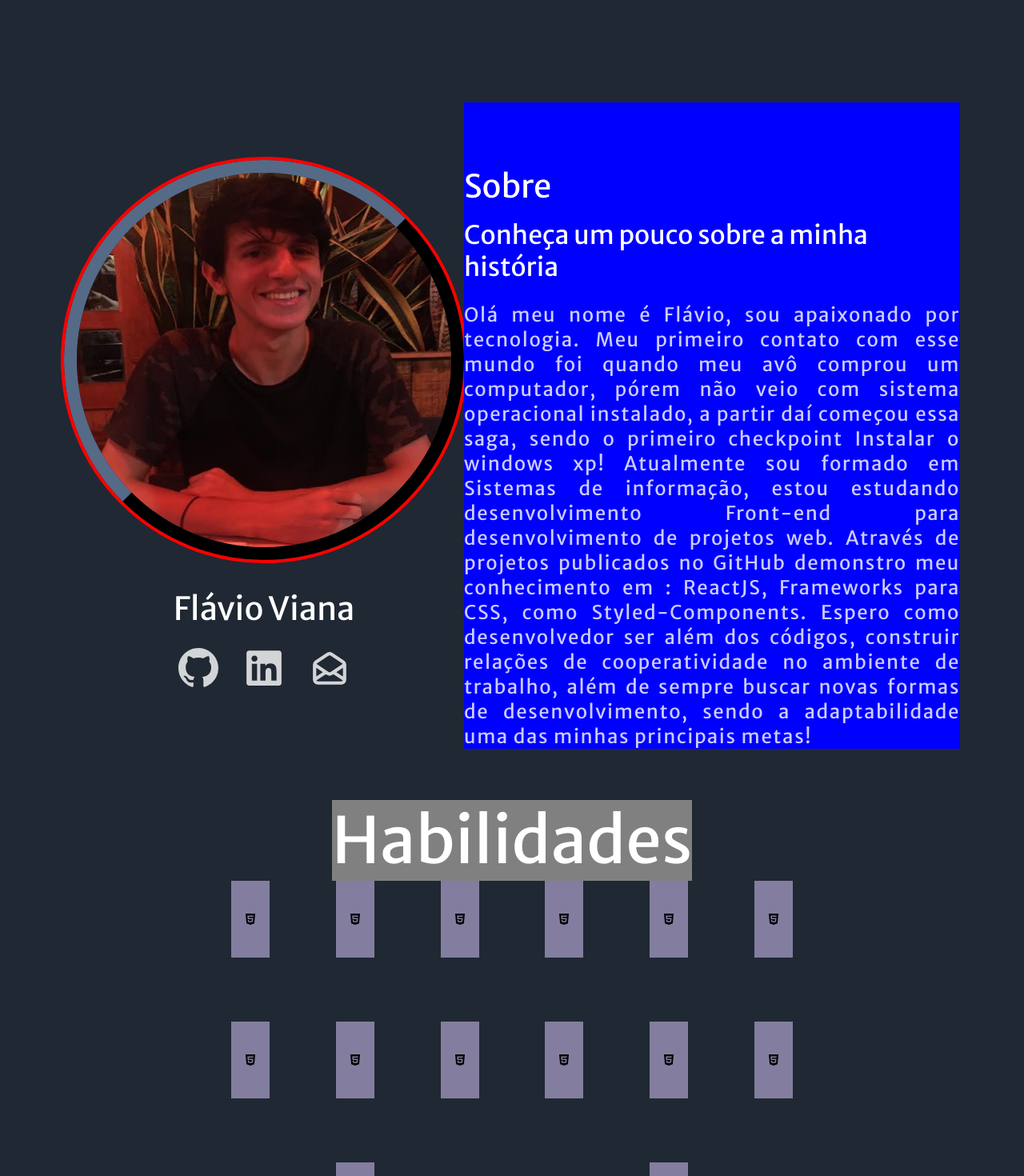
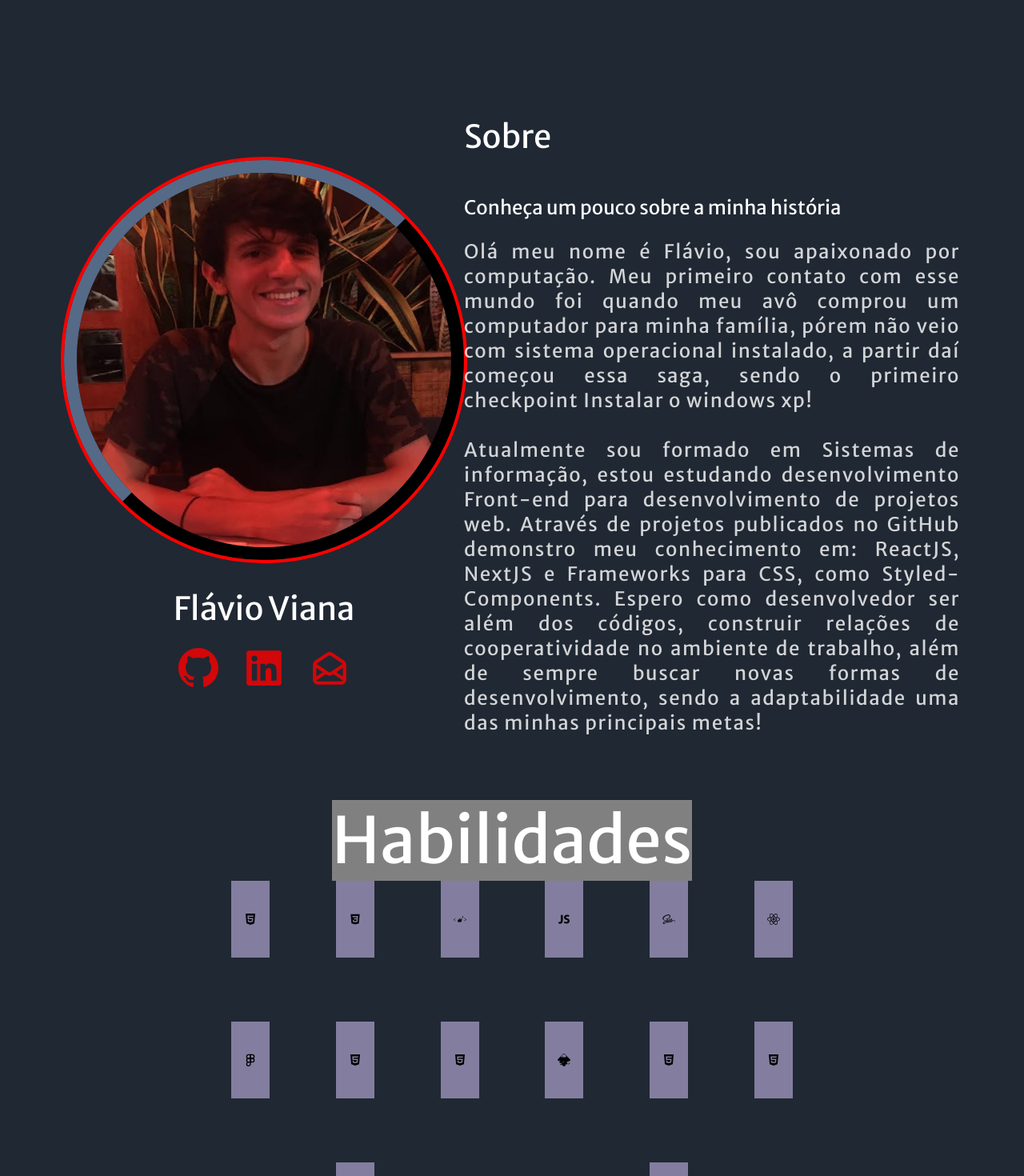
Before and after one commit to FLaVio-G/portifolio, a React (Create React App) app: page / in a window 1280 px wide. Shown: the part 680-2150 px from the top of the page at 80% size. Built offline with nearby package versions, Linux system fonts and the light colour scheme.

Commit message:
importando react icon para o componente skills

```diff
--- a/src/components/About/index.tsx
+++ b/src/components/About/index.tsx
@@ -24,9 +24,9 @@ function About() {
 
           <BarDetail>
 
-          <SubDetail> <BsGithub size={50} /> </SubDetail>
-          <SubDetail> <FaLinkedin size={50} /> </SubDetail>
-          <SubDetail> < HiOutlineMailOpen size={50} /> </SubDetail>
+          <SubDetail> <BsGithub size={50} color="red"  /> </SubDetail>
+          <SubDetail> <FaLinkedin size={50} color="red" /> </SubDetail>
+          <SubDetail> < HiOutlineMailOpen size={50} color="red" /> </SubDetail>
 
           </BarDetail>
 
@@ -41,12 +41,13 @@ function About() {
           Conheça um pouco sobre a minha história
         </Title2>
         <MoreInfo>
-          Olá meu nome é Flávio, sou apaixonado por tecnologia. Meu primeiro contato com esse mundo foi quando
-          meu avô comprou um computador, pórem não veio com sistema operacional instalado, a partir daí começou essa saga, sendo o primeiro
+          Olá meu nome é Flávio, sou apaixonado por computação. Meu primeiro contato com esse mundo foi quando
+          meu avô comprou um computador para minha família, pórem não veio com sistema operacional instalado, a partir daí começou essa saga, sendo o primeiro
           checkpoint Instalar o windows xp!
-
+          <br/>
+          <br/>
           Atualmente sou formado em Sistemas de informação, estou estudando desenvolvimento Front-end para desenvolvimento de projetos web.
-          Através de projetos publicados no GitHub demonstro meu conhecimento em : ReactJS, Frameworks para CSS, como Styled-Components.
+          Através de projetos publicados no GitHub demonstro meu conhecimento em: ReactJS, NextJS e Frameworks para CSS, como Styled-Components.
           Espero como desenvolvedor ser além dos códigos, construir relações de cooperatividade no ambiente de trabalho, além de
           sempre buscar novas formas de desenvolvimento, sendo a adaptabilidade uma das minhas principais metas!
         </MoreInfo>
--- a/src/components/About/styles.ts
+++ b/src/components/About/styles.ts
@@ -21,21 +21,22 @@ export const ImageArea = styled.div`
 
   `;
 export const AreaInfo = styled.div`
- background: blue;
  margin-top: 1.5rem;
  width: 60rem;
 
   `;
 
 export const Title = styled.div`
+  display: flex;
+  justify-content: start;
   color: white;
-  margin-top: 5rem;
   font-size:2.5rem;
   `;
+
 export const Title2 = styled.div`
   color: white;
-  margin-top: 1rem;
-  font-size:2rem;
+  margin-top: 3rem;
+  font-size:1.5rem;
   `;
 
 
--- a/src/components/Skills/index.tsx
+++ b/src/components/Skills/index.tsx
@@ -1,6 +1,12 @@
 import { Container, SkillLane, Title, Wrapper } from "./styles";
 import { FaHtml5 } from 'react-icons/fa';
-
+import { DiCss3 } from 'react-icons/di';
+import { SiStyledcomponents } from 'react-icons/si';
+import { IoLogoJavascript } from 'react-icons/io';
+import { DiSass } from 'react-icons/di';
+import { FaReact} from 'react-icons/fa';
+import { FiFigma } from 'react-icons/fi';
+import { SiInkscape } from 'react-icons/si';
 
 function Skills() {
   return (
@@ -19,7 +25,37 @@ function Skills() {
 
         <SkillLane>
 
-          <FaHtml5 />
+          <DiCss3 />
+
+        </SkillLane>
+
+        <SkillLane>
+
+          <SiStyledcomponents />
+
+        </SkillLane>
+
+        <SkillLane>
+
+          <IoLogoJavascript />
+
+        </SkillLane>
+
+        <SkillLane>
+
+          <DiSass />
+
+        </SkillLane>
+
+        <SkillLane>
+
+          <FaReact />
+
+        </SkillLane>
+
+        <SkillLane>
+
+          <FiFigma />
 
         </SkillLane>
 
@@ -37,37 +73,7 @@ function Skills() {
 
         <SkillLane>
 
-          <FaHtml5 />
-
-        </SkillLane>
-
-        <SkillLane>
-
-          <FaHtml5 />
-
-        </SkillLane>
-
-        <SkillLane>
-
-          <FaHtml5 />
-
-        </SkillLane>
-
-        <SkillLane>
-
-          <FaHtml5 />
-
-        </SkillLane>
-
-        <SkillLane>
-
-          <FaHtml5 />
-
-        </SkillLane>
-
-        <SkillLane>
-
-          <FaHtml5 />
+          <SiInkscape />
 
         </SkillLane>
 
```
